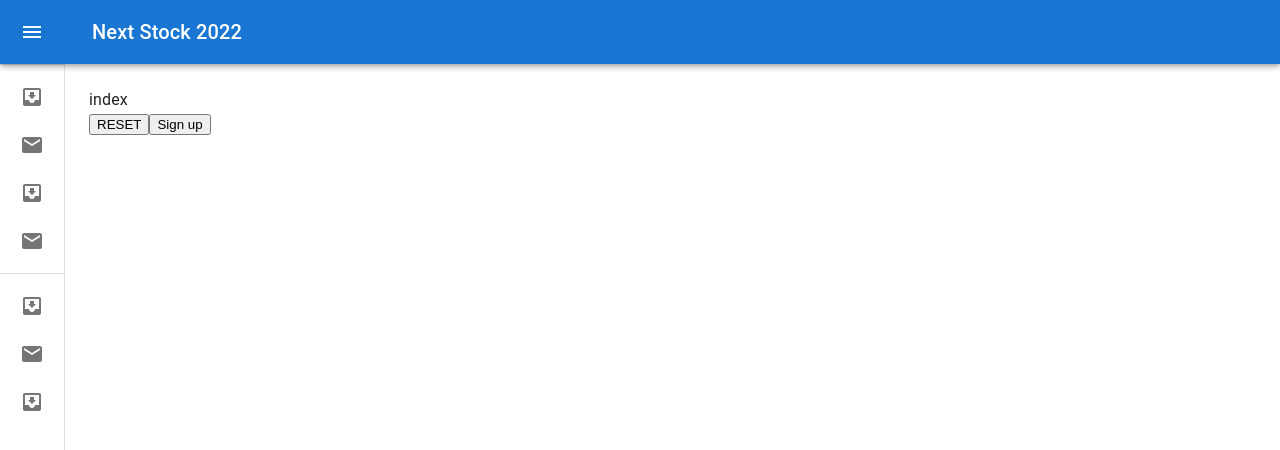
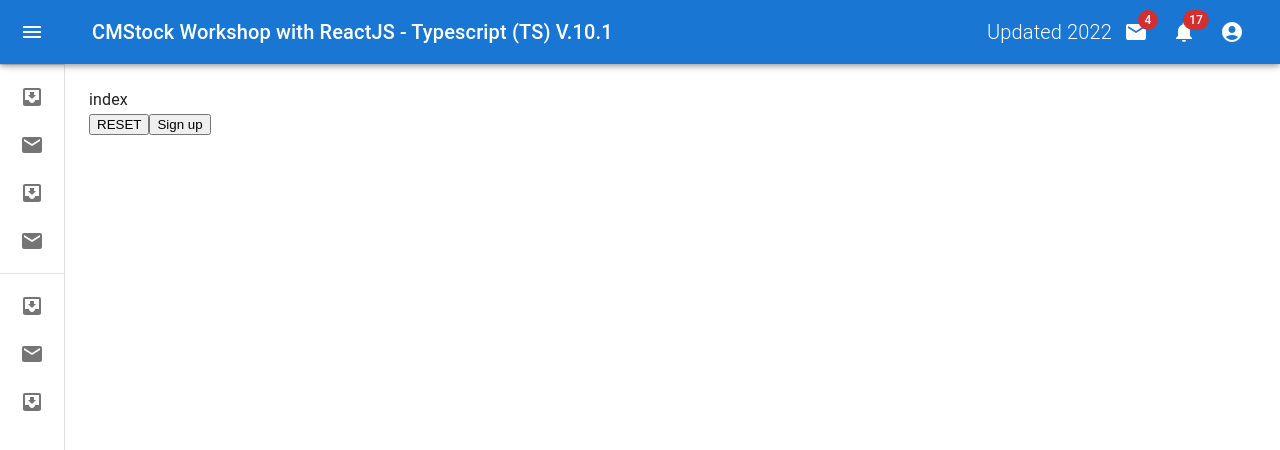
Before and after one commit to PopChairat/cmStockNext, a Next.js app: page / in a window 1280 px wide. Shown: the top 450 px of the page. Built offline with nearby package versions, Linux system fonts and the light colour scheme.

Commit message:
add menu sign out

```diff
--- a/components/Layouts/Header.tsx
+++ b/components/Layouts/Header.tsx
@@ -5,29 +5,14 @@
 import Typography from "@mui/material/Typography";
 import IconButton from "@mui/material/IconButton";
 import MenuIcon from "@mui/icons-material/Menu";
+import { Badge, Box, Menu, MenuItem } from "@mui/material";
+import { AccountCircle } from "@mui/icons-material";
+import MailIcon from "@mui/icons-material/Mail";
+import NotificationsIcon from "@mui/icons-material/Notifications";
+import { useAppDispatch } from "@/store/store";
+import { signOut } from "@/store/slices/userSlice";
 
 const drawerWidth = 240;
-
-const openedMixin = (theme: Theme): CSSObject => ({
-  width: drawerWidth,
-  transition: theme.transitions.create("width", {
-    easing: theme.transitions.easing.sharp,
-    duration: theme.transitions.duration.enteringScreen,
-  }),
-  overflowX: "hidden",
-});
-
-const closedMixin = (theme: Theme): CSSObject => ({
-  transition: theme.transitions.create("width", {
-    easing: theme.transitions.easing.sharp,
-    duration: theme.transitions.duration.leavingScreen,
-  }),
-  overflowX: "hidden",
-  width: `calc(${theme.spacing(7)} + 1px)`,
-  [theme.breakpoints.up("sm")]: {
-    width: `calc(${theme.spacing(8)} + 1px)`,
-  },
-});
 
 interface AppBarProps extends MuiAppBarProps {
   open?: boolean;
@@ -57,6 +42,11 @@
 };
 
 export default function Header({ open, onDrawerOpen }: HeaderProp) {
+  const [showProfileMenu, setShowProfileMenu] = React.useState(false);
+  const dispatch = useAppDispatch();
+  const handleClose = () => {
+    setShowProfileMenu(false);
+  };
   //callback onDrawerOpen event
   return (
     <AppBar position="fixed" open={open}>
@@ -74,8 +64,68 @@
           <MenuIcon />
         </IconButton>
         <Typography variant="h6" noWrap component="div">
-          Next Stock 2022
+          CMStock Workshop with ReactJS - Typescript (TS) V.
+          {process.env.NEXT_PUBLIC_APP_VERSION}
         </Typography>
+
+        {/*"ทีบให้ item ไปขวาสุด"*/}
+        <Box sx={{ flexGrow: 1 }} />
+
+        <Typography variant="h6" noWrap component="div" fontWeight="300">
+          Updated 2022
+        </Typography>
+        <Box sx={{ display: { xs: "none", md: "flex" } }}>
+          <IconButton
+            size="large"
+            aria-label="show 4 new mails"
+            color="inherit"
+          >
+            <Badge badgeContent={4} color="error">
+              <MailIcon />
+            </Badge>
+          </IconButton>
+          <IconButton
+            size="large"
+            aria-label="show 17 new notifications"
+            color="inherit"
+          >
+            <Badge badgeContent={17} color="error">
+              <NotificationsIcon />
+            </Badge>
+          </IconButton>
+          <IconButton
+            size="large"
+            aria-label="account of current user"
+            aria-haspopup="true"
+            onClick={() => setShowProfileMenu(!showProfileMenu)}
+            color="inherit"
+          >
+            <AccountCircle />
+          </IconButton>
+
+          <Menu
+            anchorOrigin={{
+              vertical: "top",
+              horizontal: "right",
+            }}
+            keepMounted
+            transformOrigin={{
+              vertical: "top",
+              horizontal: "right",
+            }}
+            open={showProfileMenu}
+            onClose={handleClose}
+          >
+            <MenuItem
+              onClick={() => {
+                dispatch(signOut());
+              }}
+            >
+              Logout
+            </MenuItem>
+            <MenuItem onClick={handleClose}>My account</MenuItem>
+          </Menu>
+        </Box>
       </Toolbar>
     </AppBar>
   );
```
